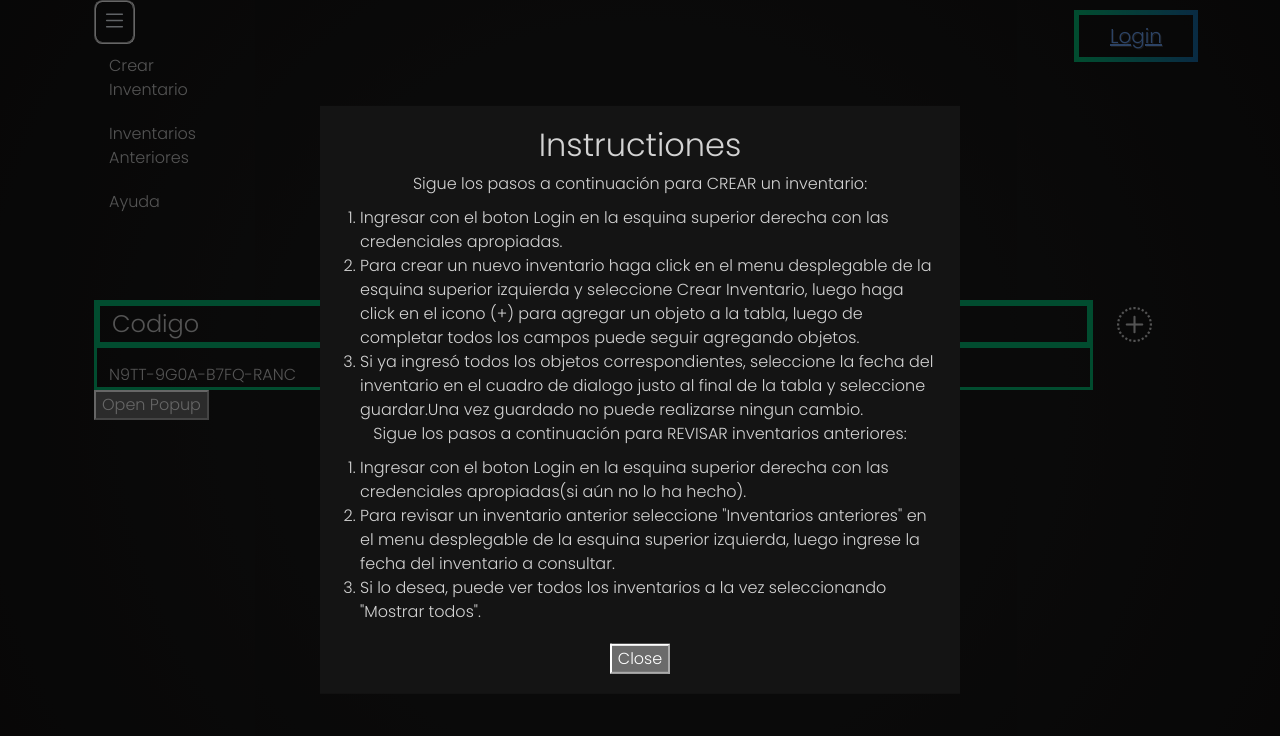
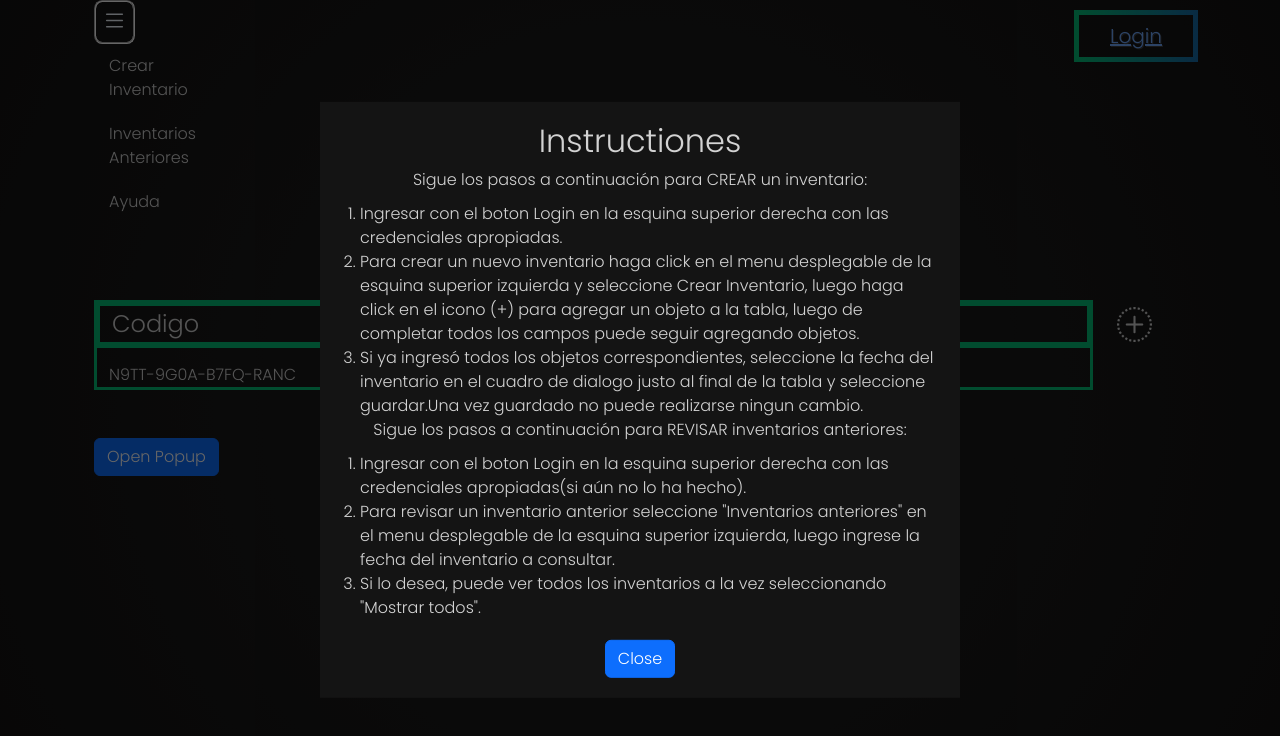
Before and after one commit to AeroreHighwind/InventorySystem, an Angular app: page / in a window 1280 px wide. Both pictures are taken after a click on the button "Open Popup". Shown: the top 736 px of the page. Built offline with nearby package versions, Linux system fonts and the light colour scheme.

Commit message:
help component modified

```diff
--- a/src/app/components/help/help.component.html
+++ b/src/app/components/help/help.component.html
@@ -1,5 +1,6 @@
-<button id="open-popup">Open Popup</button>
-<div id="popup-overlay">
+<button class="btn btn-primary mt-5" (click)="toggleHelp()">Open Popup</button>
+
+<div *ngIf="getIsActive()" id="popup-overlay" class="show">
   <div id="popup">
     <h2>Instructiones</h2>
     <div class="content" id="1">
@@ -24,6 +25,6 @@
       <li>Si lo desea, puede ver todos los inventarios a la vez seleccionando "Mostrar todos".</li>
     </ol>
     </div>
-    <button id="close-popup">Close</button>
+    <button class="btn btn-primary" id="close-popup" (click)="toggleHelp()">Close</button>
   </div>
 </div>
--- a/src/app/components/help/help.component.ts
+++ b/src/app/components/help/help.component.ts
@@ -7,21 +7,17 @@ import { Component, OnInit, ViewChild, ElementRef } from '@angular/core';
 })
 export class HelpComponent implements OnInit {
 
+  private isActive: boolean;
   constructor() { }
 
   ngOnInit(): void {
-    const openButton = document.getElementById('open-popup');
-    const closeButton = document.getElementById('close-popup');
-    const popupOverlay = document.getElementById('popup-overlay');
-
-    openButton.addEventListener('click', function () {
-      popupOverlay.classList.add('show');
-    });
-
-    closeButton.addEventListener('click', function () {
-      popupOverlay.classList.remove('show');
-
-    });
+    this.isActive = false;
+  }
+  public toggleHelp():void{
+    this.isActive = !this.isActive;
   }
 
+  public getIsActive():boolean{
+    return this.isActive;
+  }
 }
```
